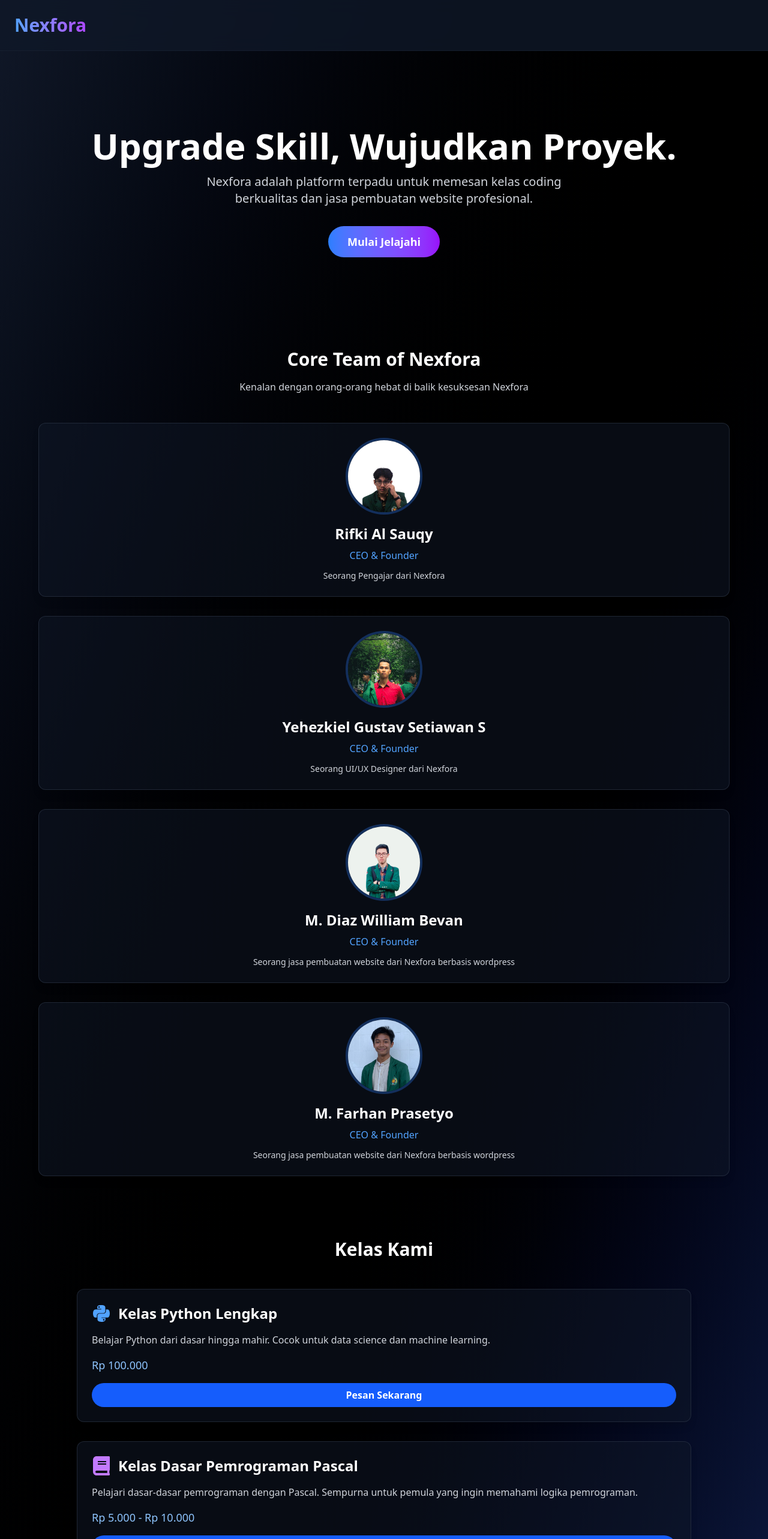
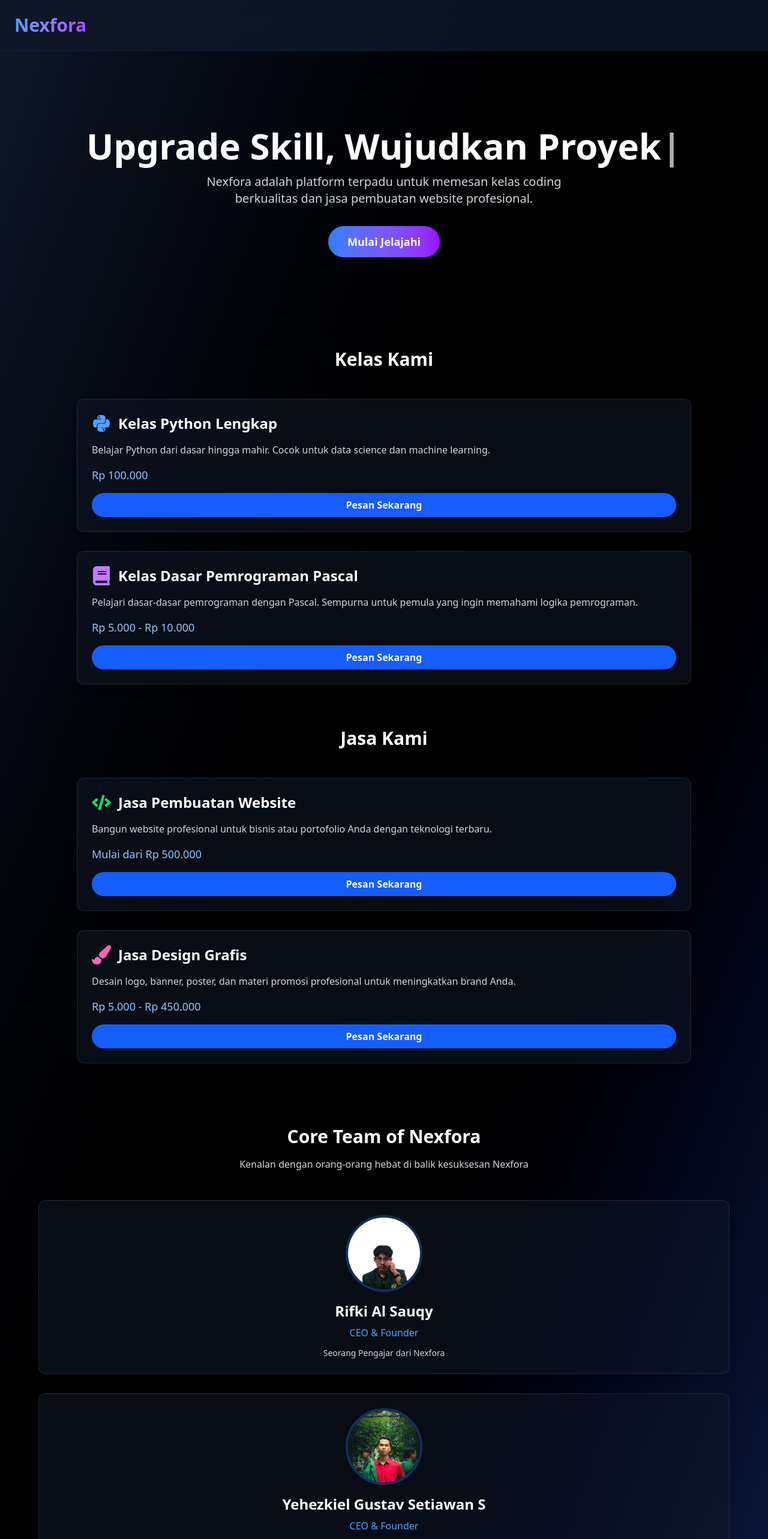
Before and after one commit to IKIII0/Nexfora0, a React (Vite) app: page / in a window 1280 px wide. Shown: the top 2566 px of the page at 60% size. Built offline with nearby package versions, Linux system fonts and the light colour scheme.

Commit message:
core team, logo google, slogan

```diff
--- a/package.json
+++ b/package.json
@@ -13,7 +13,8 @@
     "@tailwindcss/cli": "^4.1.16",
     "react": "^19.1.1",
     "react-dom": "^19.1.1",
-    "react-icons": "^5.5.0"
+    "react-icons": "^5.5.0",
+    "typewriter-effect": "^2.22.0"
   },
   "devDependencies": {
     "@eslint/js": "^9.36.0",
--- a/src/App.jsx
+++ b/src/App.jsx
@@ -2,6 +2,7 @@ import React, { useState } from "react";
 import ProductCard from "./components/ProductCard";
 import TeamCard from "./components/TeamCard";
 import Login from "./components/Login";
+import Typewriter from "typewriter-effect";
 
 import {
   FaPython,
@@ -190,7 +191,13 @@ function App() {
       {/* --- Hero Section --- */}
       <header className="container mx-auto text-center py-20 md:py-32 px-6">
         <h2 className="text-4xl md:text-6xl font-bold mb-4 animate-on-load animate-fade-in-up delay-200">
-          Upgrade Skill, Wujudkan Proyek.
+          <Typewriter
+            options={{
+              strings: ["Upgrade Skill, Wujudkan Proyek"],
+              autoStart: true,
+              loop: true,
+            }}
+          />
         </h2>
         <p className="text-lg md:text-xl text-gray-300 mb-8 max-w-2xl mx-auto animate-on-load animate-fade-in-up delay-400">
           Nexfora adalah platform terpadu untuk memesan kelas coding berkualitas
@@ -203,35 +210,6 @@ function App() {
           Mulai Jelajahi
         </a>
       </header>
-
-      {/* --- Section Team --- */}
-      <section id="team" className="container mx-auto p-6 pb-20">
-        <h3 className="text-3xl font-bold text-center mb-4 animate-on-load animate-fade-in-up delay-200">
-          Core Team of Nexfora
-        </h3>
-        <p className="text-center text-gray-300 mb-12 max-w-2xl mx-auto animate-on-load animate-fade-in-up delay-300">
-          Kenalan dengan orang-orang hebat di balik kesuksesan Nexfora
-        </p>
-
-        {/* Grid responsif - 4 kolom di desktop, 2 di tablet, 1 di mobile */}
-        <div className="grid grid-cols-1 md:grid-cols-2 lg:grid-cols-4 gap-8 max-w-6xl mx-auto">
-          {teamMembers.map((member, index) => (
-            <div
-              key={index}
-              className={`animate-on-load animate-fade-in delay-${
-                (index + 4) * 100
-              }`}
-            >
-              <TeamCard
-                name={member.name}
-                role={member.role}
-                photo={member.photo}
-                description={member.description}
-              />
-            </div>
-          ))}
-        </div>
-      </section>
 
       {/* --- Section Kelas --- */}
       <section id="kelas" className="container mx-auto p-6 pb-12">
@@ -289,6 +267,35 @@ function App() {
         </div>
       </section>
 
+      {/* --- Section Team --- */}
+      <section id="team" className="container mx-auto p-6 pb-20">
+        <h3 className="text-3xl font-bold text-center mb-4 animate-on-load animate-fade-in-up delay-200">
+          Core Team of Nexfora
+        </h3>
+        <p className="text-center text-gray-300 mb-12 max-w-2xl mx-auto animate-on-load animate-fade-in-up delay-300">
+          Kenalan dengan orang-orang hebat di balik kesuksesan Nexfora
+        </p>
+
+        {/* Grid responsif - 4 kolom di desktop, 2 di tablet, 1 di mobile */}
+        <div className="grid grid-cols-1 md:grid-cols-2 lg:grid-cols-4 gap-8 max-w-6xl mx-auto">
+          {teamMembers.map((member, index) => (
+            <div
+              key={index}
+              className={`animate-on-load animate-fade-in delay-${
+                (index + 4) * 100
+              }`}
+            >
+              <TeamCard
+                name={member.name}
+                role={member.role}
+                photo={member.photo}
+                description={member.description}
+              />
+            </div>
+          ))}
+        </div>
+      </section>
+
       {/* --- Footer --- */}
       <footer className="border-t border-gray-800 text-center p-8 animate-on-load animate-fade-in delay-800">
         <p className="text-gray-400">
--- a/src/components/Login.jsx
+++ b/src/components/Login.jsx
@@ -133,7 +133,7 @@ function Login({ onBack }) {
           {/* Social Login Buttons */}
           <div className="grid grid-cols-2 gap-4">
             <button className="flex items-center justify-center gap-2 py-3 px-4 bg-gray-900/50 border border-gray-600 rounded-lg hover:bg-gray-700/50 transition-colors">
-              <FaGoogle className="text-red-400" />
+              <img src="../public/google.svg" alt="" className="text-sm w-5" />
               <span className="text-sm">Google</span>
             </button>
             <button className="flex items-center justify-center gap-2 py-3 px-4 bg-gray-900/50 border border-gray-600 rounded-lg hover:bg-gray-700/50 transition-colors">
--- a/src/output.css
+++ b/src/output.css
@@ -30,6 +30,7 @@
     --color-black: #000;
     --color-white: #fff;
     --spacing: 0.25rem;
+    --container-sm: 24rem;
     --container-md: 28rem;
     --container-2xl: 42rem;
     --container-5xl: 64rem;
@@ -314,6 +315,9 @@
   .inline-block {
     display: inline-block;
   }
+  .table {
+    display: table;
+  }
   .h-4 {
     height: calc(var(--spacing) * 4);
   }
@@ -332,11 +336,17 @@
   .w-4 {
     width: calc(var(--spacing) * 4);
   }
+  .w-5 {
+    width: calc(var(--spacing) * 5);
+  }
   .w-32 {
     width: calc(var(--spacing) * 32);
   }
   .w-full {
     width: 100%;
+  }
+  .w-sm {
+    width: var(--container-sm);
   }
   .max-w-2xl {
     max-width: var(--container-2xl);
@@ -356,17 +366,29 @@
   .min-w-32 {
     min-width: calc(var(--spacing) * 32);
   }
+  .flex-shrink {
+    flex-shrink: 1;
+  }
   .shrink-0 {
     flex-shrink: 0;
   }
+  .flex-grow {
+    flex-grow: 1;
+  }
   .grow {
     flex-grow: 1;
+  }
+  .border-collapse {
+    border-collapse: collapse;
   }
   .transform {
     transform: var(--tw-rotate-x,) var(--tw-rotate-y,) var(--tw-rotate-z,) var(--tw-skew-x,) var(--tw-skew-y,);
   }
   .cursor-pointer {
     cursor: pointer;
+  }
+  .resize {
+    resize: both;
   }
   .grid-cols-1 {
     grid-template-columns: repeat(1, minmax(0, 1fr));
@@ -450,6 +472,9 @@
     border-bottom-style: var(--tw-border-style);
     border-bottom-width: 1px;
   }
+  .border-blue-500 {
+    border-color: var(--color-blue-500);
+  }
   .border-blue-500\/30 {
     border-color: color-mix(in srgb, oklch(62.3% 0.214 259.815) 30%, transparent);
     @supports (color: color-mix(in lab, red, red)) {
@@ -480,11 +505,17 @@
   .bg-blue-600 {
     background-color: var(--color-blue-600);
   }
+  .bg-gray-800 {
+    background-color: var(--color-gray-800);
+  }
   .bg-gray-800\/50 {
     background-color: color-mix(in srgb, oklch(27.8% 0.033 256.848) 50%, transparent);
     @supports (color: color-mix(in lab, red, red)) {
       background-color: color-mix(in oklab, var(--color-gray-800) 50%, transparent);
     }
+  }
+  .bg-gray-900 {
+    background-color: var(--color-gray-900);
   }
   .bg-gray-900\/50 {
     background-color: color-mix(in srgb, oklch(21% 0.034 264.665) 50%, transparent);
@@ -516,10 +547,6 @@
     @supports (background-image: linear-gradient(in lab, red, red)) {
       --tw-gradient-position: to right in oklab;
     }
-    background-image: linear-gradient(var(--tw-gradient-stops));
-  }
-  .bg-gradient-to-br {
-    --tw-gradient-position: to bottom right in oklab;
     background-image: linear-gradient(var(--tw-gradient-stops));
   }
   .from-blue-400 {
@@ -677,14 +704,14 @@
   .text-purple-400 {
     color: var(--color-purple-400);
   }
-  .text-red-400 {
-    color: var(--color-red-400);
-  }
   .text-transparent {
     color: transparent;
   }
   .text-white {
     color: var(--color-white);
+  }
+  .underline {
+    text-decoration-line: underline;
   }
   .placeholder-gray-500 {
     &::placeholder {
@@ -703,11 +730,6 @@
     outline-style: var(--tw-outline-style);
     outline-width: 1px;
   }
-  .backdrop-blur {
-    --tw-backdrop-blur: blur(8px);
-    -webkit-backdrop-filter: var(--tw-backdrop-blur,) var(--tw-backdrop-brightness,) var(--tw-backdrop-contrast,) var(--tw-backdrop-grayscale,) var(--tw-backdrop-hue-rotate,) var(--tw-backdrop-invert,) var(--tw-backdrop-opacity,) var(--tw-backdrop-saturate,) var(--tw-backdrop-sepia,);
-    backdrop-filter: var(--tw-backdrop-blur,) var(--tw-backdrop-brightness,) var(--tw-backdrop-contrast,) var(--tw-backdrop-grayscale,) var(--tw-backdrop-hue-rotate,) var(--tw-backdrop-invert,) var(--tw-backdrop-opacity,) var(--tw-backdrop-saturate,) var(--tw-backdrop-sepia,);
-  }
   .backdrop-blur-lg {
     --tw-backdrop-blur: blur(var(--blur-lg));
     -webkit-backdrop-filter: var(--tw-backdrop-blur,) var(--tw-backdrop-brightness,) var(--tw-backdrop-contrast,) var(--tw-backdrop-grayscale,) var(--tw-backdrop-hue-rotate,) var(--tw-backdrop-invert,) var(--tw-backdrop-opacity,) var(--tw-backdrop-saturate,) var(--tw-backdrop-sepia,);
@@ -715,6 +737,10 @@
   }
   .backdrop-blur-sm {
     --tw-backdrop-blur: blur(var(--blur-sm));
+    -webkit-backdrop-filter: var(--tw-backdrop-blur,) var(--tw-backdrop-brightness,) var(--tw-backdrop-contrast,) var(--tw-backdrop-grayscale,) var(--tw-backdrop-hue-rotate,) var(--tw-backdrop-invert,) var(--tw-backdrop-opacity,) var(--tw-backdrop-saturate,) var(--tw-backdrop-sepia,);
+    backdrop-filter: var(--tw-backdrop-blur,) var(--tw-backdrop-brightness,) var(--tw-backdrop-contrast,) var(--tw-backdrop-grayscale,) var(--tw-backdrop-hue-rotate,) var(--tw-backdrop-invert,) var(--tw-backdrop-opacity,) var(--tw-backdrop-saturate,) var(--tw-backdrop-sepia,);
+  }
+  .backdrop-filter {
     -webkit-backdrop-filter: var(--tw-backdrop-blur,) var(--tw-backdrop-brightness,) var(--tw-backdrop-contrast,) var(--tw-backdrop-grayscale,) var(--tw-backdrop-hue-rotate,) var(--tw-backdrop-invert,) var(--tw-backdrop-opacity,) var(--tw-backdrop-saturate,) var(--tw-backdrop-sepia,);
     backdrop-filter: var(--tw-backdrop-blur,) var(--tw-backdrop-brightness,) var(--tw-backdrop-contrast,) var(--tw-backdrop-grayscale,) var(--tw-backdrop-hue-rotate,) var(--tw-backdrop-invert,) var(--tw-backdrop-opacity,) var(--tw-backdrop-saturate,) var(--tw-backdrop-sepia,);
   }
```
Also changed, not shown: public/google.svg (added), 1 other file (tests, documents, lock files or other folders).
